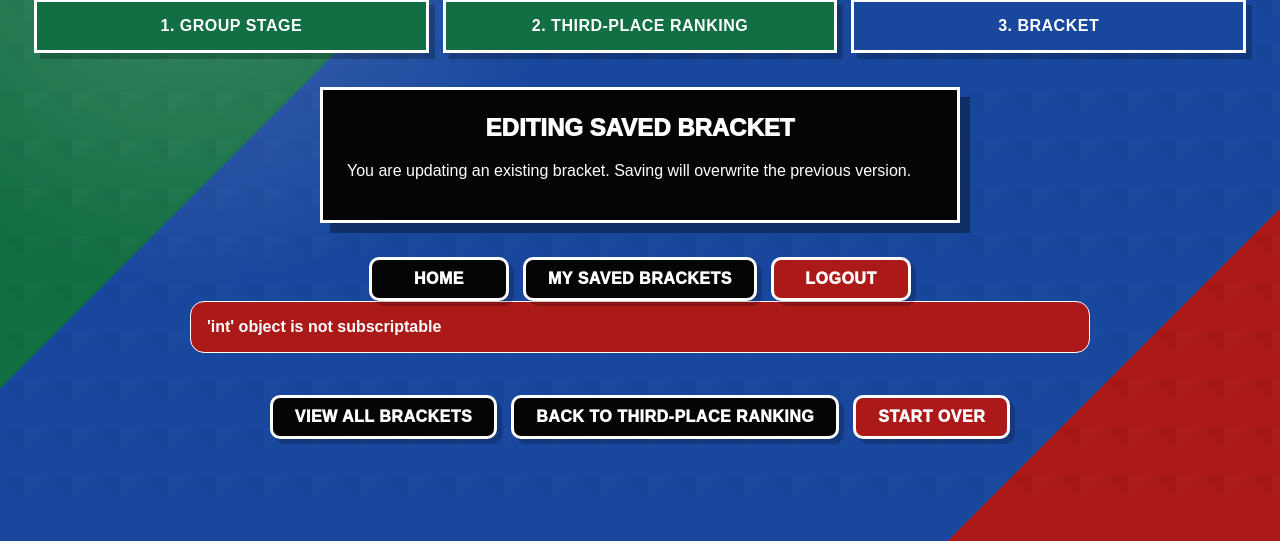
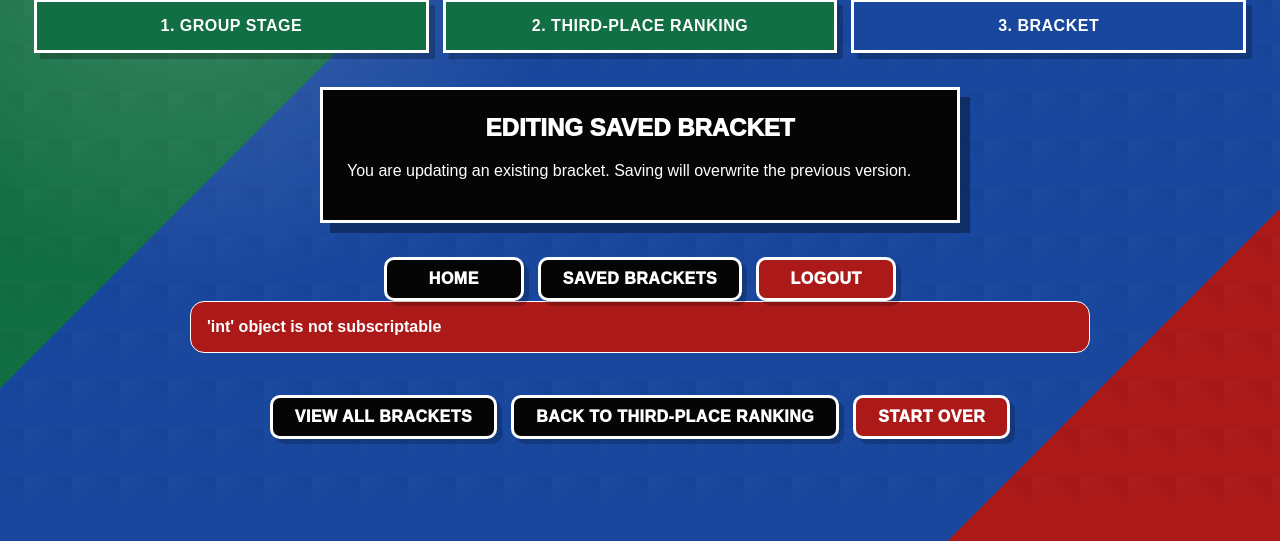
Before and after one commit to mayankgudi/World_Cup_2026, a Flask app: page /bracket in a window 1280 px wide. Shown: the part 292-833 px from the top of the page. Run offline with Flask 3, Linux system fonts and the light colour scheme; the visitor is signed in with stand-in values (Sample User, id 1); data that the repository does not hold is empty.

Commit message:
Update bracket.html
Button Name Changes

```diff
--- a/templates/bracket.html
+++ b/templates/bracket.html
@@ -28,7 +28,7 @@
 
         <div class="button-row">
             <a href="{{ url_for('home') }}" class="secondary-button">Home</a>
-            <a href="{{ url_for('saved_brackets') }}" class="secondary-button">My Saved Brackets</a>
+            <a href="{{ url_for('saved_brackets') }}" class="secondary-button">Saved Brackets</a>
             <a href="{{ url_for('logout') }}" class="danger-button">Logout</a>
         </div>
 
```
